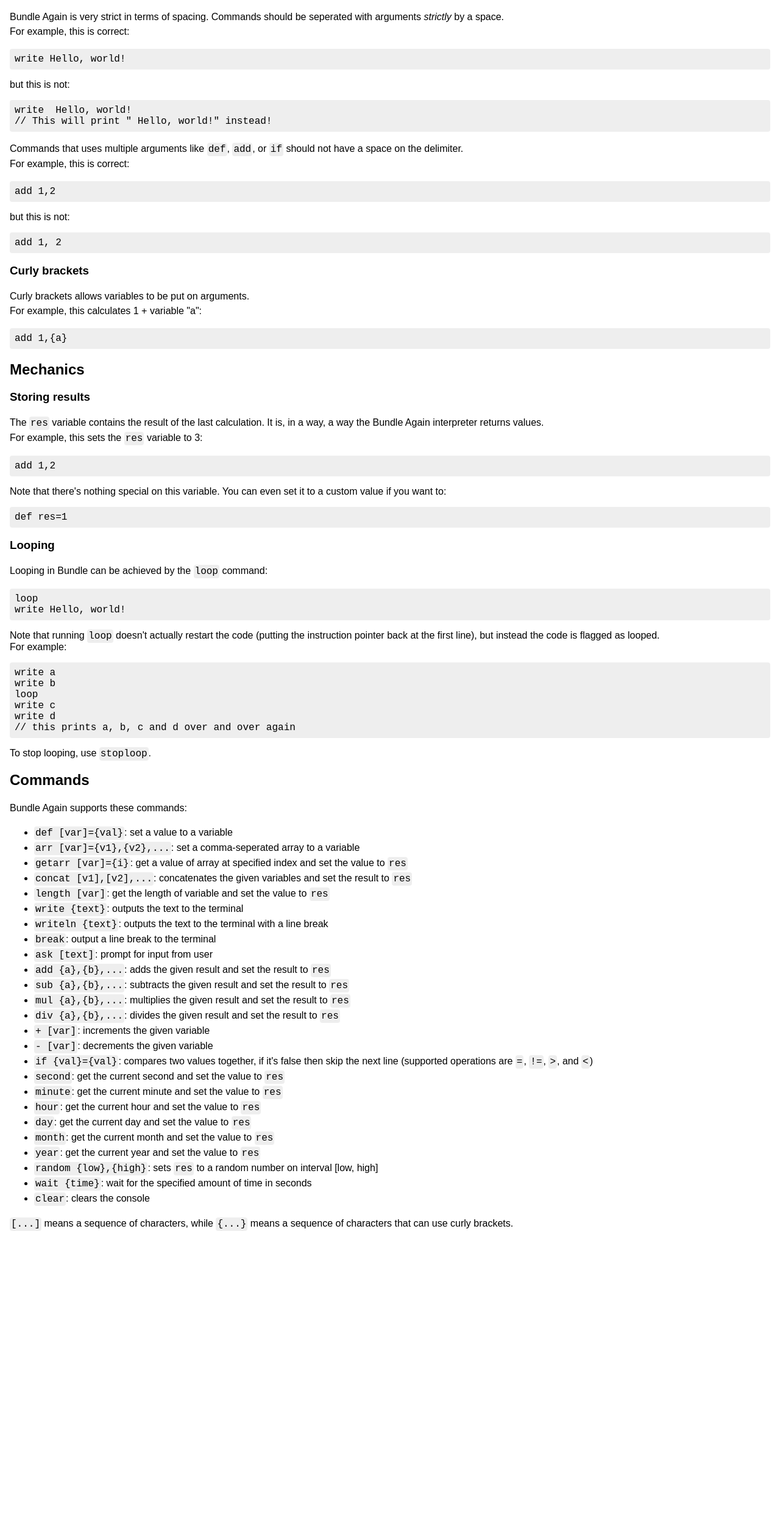
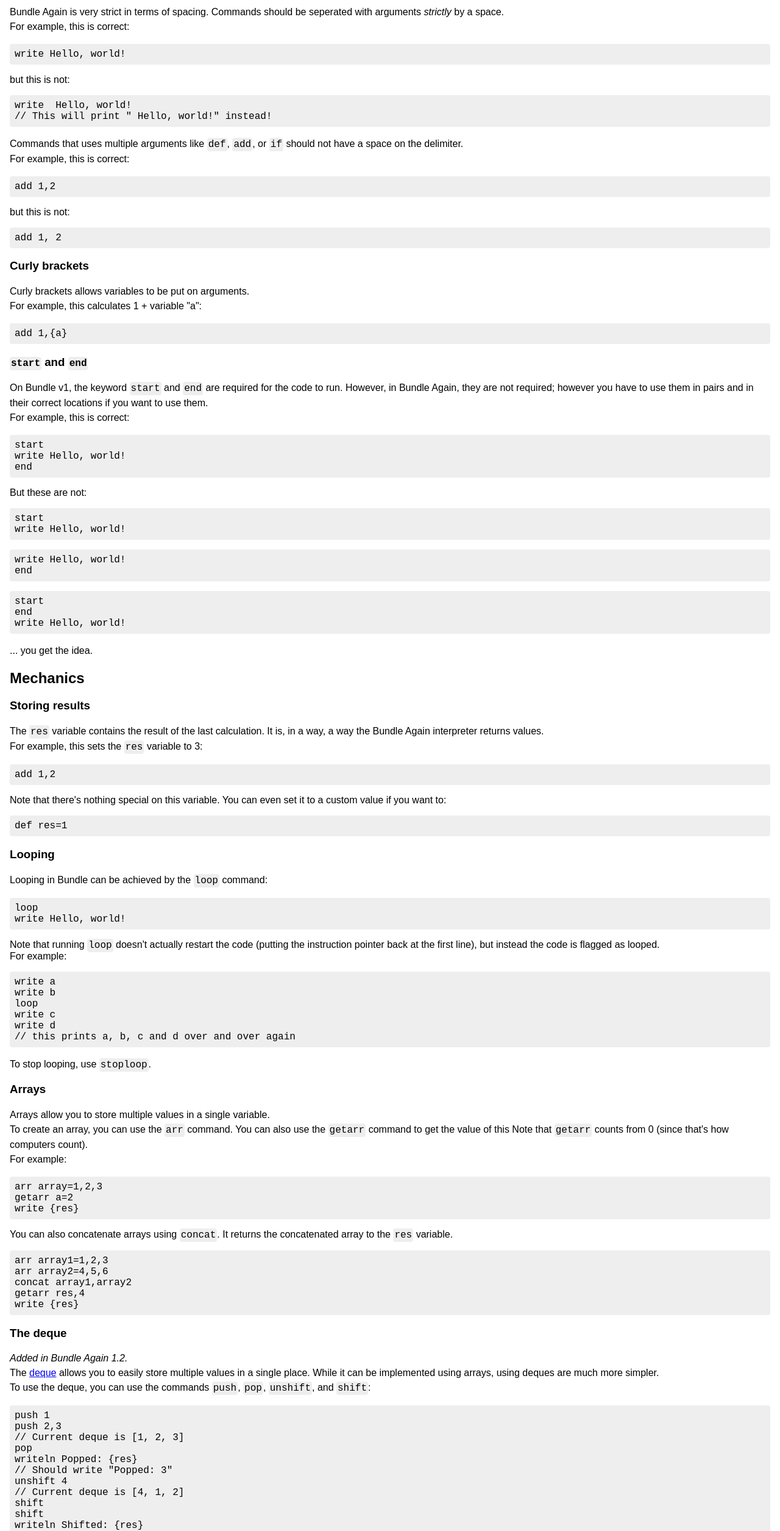
Before and after one commit to Gilbert189/Bundle-Again, a plain HTML site: page docs.html in a window 1280 px wide. Shown: the part 290-2800 px from the top of the page at 61% size. Before the commit the page ends 2309 px from the top, so only its background shows below. Drawn offline with Linux system fonts and the light colour scheme.

Commit message:
update to 1.2
- Pages now uses template.js to use a template
- Added a deque
- Added a favicon

```diff
--- /dev/null
+++ b/_template.html
@@ -0,0 +1,31 @@
+<!DOCTYPE html>
+<html lang="en">
+
+<head>
+    <meta charset="utf-8">
+    <meta name="viewport" content="width=device-width, initial-scale=1.0">
+    <link href="style.css" rel="stylesheet" type="text/css" />
+</head>
+
+<body>
+    <div id=navbar>
+        <a class=left href="index.html" aria-label="Return to Index">
+            <img class=logo src="android-chrome-192x192.png" alt="Bundle Again" width=32 height=32>
+        </a>
+        <a class=right href="workspace.html">Workspace</a>
+        <a class=right href="docs.html">Docs</a>
+        <a class=right href="https://replit.com/@Gilbert189/Bundle-Again">Repl</a>
+    </div>
+    <div id=content>
+        <placeholder class=content></placeholder>
+    </div>
+    <!--
+    This script places a badge on your repl's full-browser view back to your repl's cover
+    page. Try various colors for the theme: dark, light, red, orange, yellow, lime, green,
+    teal, blue, blurple, magenta, pink!
+    cool script but I pass, navbar pending
+    <script src="https://replit.com/public/js/replit-badge.js" theme="blue" defer></script>
+    -->
+</body>
+
+</html>
--- a/docs.html
+++ b/docs.html
@@ -1,20 +1,10 @@
-<html>
+<!DOCTYPE html>
+<body>
+    <use template="_template.html"></use>
 
-<head>
-    <meta charset="utf-8">
-    <meta name="viewport" content="width=device-width">
     <title>Documentation</title>
-    <link href="style.css" rel="stylesheet" type="text/css" />
-</head>
 
-<body>
-    <div id=navbar>
-        <a class=left href="index.html">Bundle Again</a>
-        <a class=right href="workspace.html">Workspace</a>
-        <a class=right href="docs.html">Docs</a>
-        <a class=right href="https://replit.com/@Gilbert189/Bundle-Again">Repl</a>
-    </div>
-    <div id=content>
+    <fill id=content>
         <h1>Bundle Again documentation</h1>
         <p>
             Here's the documentation of Bundle Again.
@@ -49,6 +39,29 @@
             For example, this calculates 1 + variable "a":
             <pre>add 1,{a}</pre>
         </p>
+        <h3 id=startend><code>start</code> and <code>end</code></h2>
+        <p>
+            On Bundle v1, the keyword <code>start</code> and <code>end</code> are required for the code to run.
+            However, in Bundle Again, they are not required; however you have to use them in pairs and in their correct locations if you want to use them.
+            <br>
+            For example, this is correct:
+            <pre>start
+write Hello, world!
+end
+</pre>
+            But these are not:
+            <pre>start
+write Hello, world!
+</pre>
+            <pre>write Hello, world!
+end
+</pre>
+            <pre>start
+end
+write Hello, world!
+</pre>
+            ... you get the idea.
+        </p>
 
         <h2 id=mechanics>Mechanics</h2>
         <h3 id=result>Storing results</h2>
@@ -76,88 +89,142 @@ write d
 // this prints a, b, c and d over and over again</pre>
             To stop looping, use <code>stoploop</code>.
         </p>
+        <h3 id=array>Arrays</h2>
+        <p>
+            Arrays allow you to store multiple values in a single variable.
+            <br>
+            To create an array, you can use the <code>arr</code> command.
+            You can also use the <code>getarr</code> command to get the value of this
+            Note that <code>getarr</code> counts from 0 (since that's how computers count).
+            <br>
+            For example:
+            <pre>arr array=1,2,3
+getarr a=2
+write {res}</pre>
+            You can also concatenate arrays using <code>concat</code>. It returns the concatenated array to the <code>res</code> variable.
+            <pre>arr array1=1,2,3
+arr array2=4,5,6
+concat array1,array2
+getarr res,4
+write {res}</pre>
+        </p>
+        <h3 id=deque>The deque</h2>
+        <p>
+            <i>Added in Bundle Again 1.2.</i><br>
+            The <a href="https://en.wikipedia.org/wiki/Double-ended_queue">deque</a> allows you to easily store multiple values in a single place.
+            While it can be implemented using arrays, using deques are much more simpler.
+            <br>
+            To use the deque, you can use the commands <code>push</code>, <code>pop</code>, <code>unshift</code>, and <code>shift</code>:
+            <pre>push 1
+push 2,3
+// Current deque is [1, 2, 3]
+pop
+writeln Popped: {res}
+// Should write "Popped: 3"
+unshift 4
+// Current deque is [4, 1, 2]
+shift
+shift
+writeln Shifted: {res}
+// Should write "Shifted: 1"</pre>
+        </p>
 
         <h2 id=commands>Commands</h2>
         <p>Bundle Again supports these commands:</p>
         <ul>
-            <li class=nobr>
+            <li>
                 <p><code>def [var]={val}</code>: set a value to a variable</p>
             </li>
-            <li class=nobr>
+            <li>
+                <p><code>copy [orig],[copy]</code>: copy value of variable <code>[orig]</code> to <code>[copy]</code></p>
+            </li>
+            <li>
                 <p><code>arr [var]={v1},{v2},...</code>: set a comma-seperated array to a variable</p>
             </li>
-            <li class=nobr>
-                <p><code>getarr [var]={i}</code>: get a value of array at specified index and set the value to <code>res</code></p>
+            <li>
+                <p><code>getarr [var],{i}</code>: get a value of array at specified index and set the value to <code>res</code></p>
             </li>
-            <li class=nobr>
+            <li>
                 <p><code>concat [v1],[v2],...</code>: concatenates the given variables and set the result to <code>res</code></p>
             </li>
-            <li class=nobr>
+            <li>
                 <p><code>length [var]</code>: get the length of variable and set the value to <code>res</code></p>
             </li>
-            <li class=nobr>
+            <li>
                 <p><code>write {text}</code>: outputs the text to the terminal</p>
             </li>
-            <li class=nobr>
+            <li>
                 <p><code>writeln {text}</code>: outputs the text to the terminal with a line break</p>
             </li>
-            <li class=nobr>
+            <li>
                 <p><code>break</code>: output a line break to the terminal</p>
             </li>
-            <li class=nobr>
+            <li>
                 <p><code>ask [text]</code>: prompt for input from user</p>
             </li>
-            <li class=nobr>
-                <p><code>add {a},{b},...</code>: adds the given result and set the result to <code>res</code></p>
+            <li>
+                <p><code>add {a},{b},...</code>: adds the given values and set the result to <code>res</code></p>
             </li>
-            <li class=nobr>
-                <p><code>sub {a},{b},...</code>: subtracts the given result and set the result to <code>res</code></p>
+            <li>
+                <p><code>sub {a},{b},...</code>: subtracts the given values and set the result to <code>res</code></p>
             </li>
-            <li class=nobr>
-                <p><code>mul {a},{b},...</code>: multiplies the given result and set the result to <code>res</code></p>
+            <li>
+                <p><code>mul {a},{b},...</code>: multiplies the given values and set the result to <code>res</code></p>
             </li>
-            <li class=nobr>
-                <p><code>div {a},{b},...</code>: divides the given result and set the result to <code>res</code></p>
+            <li>
+                <p><code>div {a},{b},...</code>: divides the given values and set the result to <code>res</code></p>
             </li>
-            <li class=nobr>
+            <li>
                 <p><code>+ [var]</code>: increments the given variable</p>
             </li>
-            <li class=nobr>
+            <li>
                 <p><code>- [var]</code>: decrements the given variable</p>
             </li>
-            <li class=nobr>
+            <li>
                 <p><code>if {val}={val}</code>: compares two values together, if it's false then skip the next line (supported operations are <code>=</code>, <code>!=</code>, <code>&gt;</code>, and <code>&lt;</code>)</p>
             </li>
-            <li class=nobr>
+            <li>
                 <p><code>second</code>: get the current second and set the value to <code>res</code></p>
             </li>
-            <li class=nobr>
+            <li>
                 <p><code>minute</code>: get the current minute and set the value to <code>res</code></p>
             </li>
-            <li class=nobr>
+            <li>
                 <p><code>hour</code>: get the current hour and set the value to <code>res</code></p>
             </li>
-            <li class=nobr>
+            <li>
                 <p><code>day</code>: get the current day and set the value to <code>res</code></p>
             </li>
-            <li class=nobr>
+            <li>
                 <p><code>month</code>: get the current month and set the value to <code>res</code></p>
             </li>
-            <li class=nobr>
+            <li>
                 <p><code>year</code>: get the current year and set the value to <code>res</code></p>
             </li>
-            <li class=nobr>
+            <li>
                 <p><code>random {low},{high}</code>: sets <code>res</code> to a random number on interval [low, high]</p>
             </li>
-            <li class=nobr>
+            <li>
                 <p><code>wait {time}</code>: wait for the specified amount of time in seconds</p>
             </li>
-            <li class=nobr>
+            <li>
                 <p><code>clear</code>: clears the console</p>
+            </li>
+            <li>
+                <p><code>push {a},{b},...</code>: push the given values to the deque</p>
+            </li>
+            <li>
+                <p><code>pop</code>: pop the value at deque and set the value to <code>res</code></p>
+            </li>
+            <li>
+                <p><code>unshift {a},{b},...</code>: enqueue the given values to the deque</p>
+            </li>
+            <li>
+                <p><code>shift</code>: dequeue the value at deque and set the value to <code>res</code></p>
             </li>
         </ul>
         <p><code>[...]</code> means a sequence of characters, while <code>{...}</code> means a sequence of characters that can use curly brackets.</p>
-    </div>
+    </fill>
+
+    <script onload="FillerUp.load(this)" src="template.js"></script>
 </body>
-
-</html>
--- a/script.js
+++ b/script.js
@@ -1,3 +1,5 @@
+document.addEventListener("build", function(e) {
+    console.log("ok")
     const editor = document.getElementById("editor");
     const output = document.getElementById("output");
     const runButton = document.getElementById("run-button");
@@ -35,8 +37,10 @@ interpreter.clear = function() {
         output.innerHTML = "";
     }
 
+
     /* Add events */
     runButton.addEventListener("click", () => {interpreter.exec(editor.value);});
     clearButton.addEventListener("click", () => {interpreter.clear();});
     stopButton.addEventListener("click", () => {interpreter.stop = true; interpreter.loop = false;});
     resetButton.addEventListener("click", () => {if(confirm("Are you sure you want to reset Bundle?"))init()});
+});
--- a/style.css
+++ b/style.css
@@ -31,6 +31,9 @@ html, body {
 
 #content p {
     line-height: 1.5em;
+}
+
+#content p, #content, ul {
     word-break: break-word;
 }
 
@@ -39,8 +42,8 @@ html, body {
 }
 
 #navbar {
-    width: calc(100vw - 2em);
-    padding: 1em;
+    width: calc(100vw - 1em);
+    padding: 0.5em;
     background-color: var(--color);
     border-bottom: 5px solid #0088d6;
     font-size: 16px;
@@ -65,9 +68,16 @@ html, body {
     text-decoration: none;
 }
 
+.logo {
+    height: 1em;
+    display: table-cell;
+    object-fit: contain;
+    vertical-align: middle;
+}
+
 #content {
     margin: 1em;
-    margin-top: calc(1em + 3.5em);
+    margin-top: calc(1em + 3em);
     width: calc(100% - 2em);
     height: calc(100% - 6em);
     max-width: calc(100% - 2em);
@@ -84,7 +94,7 @@ html, body {
 }
 
 #output, #editor {
-    border-radius: 0.5em;
+    border-radius: 0.5em !important;
     min-height: 12em;
     overflow-y: scroll;
     padding: 0.5em;
@@ -112,6 +122,7 @@ html, body {
     color: white;
     margin: 0;
     font-size: initial !important;
+    overflow-x: clip;
 }
 
 #editor {
@@ -142,6 +153,7 @@ html, body {
 
 #buttons {
     overflow-x: scroll;
+    white-space: nowrap;
 }
 
 button, .button {
@@ -155,15 +167,19 @@ button, .button {
     color: black
 }
 
+/* */
+
 button:active, .button:active {
     animation: 0.2s ease-out alternate push;
 }
 
 @keyframes push {
     0%{
-        margin-top: 0em;
+        filter: none;
     }
     100%{
-        margin-top: 0.25em;
+        filter: brightness(0.2);
     }
 }
+
+/* */
--- /dev/null
+++ b/template.js
@@ -0,0 +1,58 @@
+// A simple utility to interpolate templates.
+// ... while also butchering every single HTML writing styles.
+const buildEvent = new Event("build");
+
+const FillerUp = {
+    load(elmt) {
+        try {
+            console.log("Interpolating document...");
+            FillerUp.fill(document.body)
+                .then(_ => {document.dispatchEvent(buildEvent)});
+        } catch (e) {
+            document.body.innerText = `An error occured while interpolating: {e}`;
+            throw e;
+        }
+    },
+
+    async fill(body, fname=undefined) {
+        // Copy the template node
+        body = document.importNode(body, true);
+        // Clear this document
+        document.open();
+
+        // Iterate over the body
+        for (let elm of [...body.childNodes]) {
+            switch (elm.tagName) {
+                case "USE": // Use a custom template
+                    if (fname == elm.getAttribute("template")) {
+                        throw InternalError("potential recursion detected");
+                    }
+
+                    let received = "";
+                    let append = elm.getAttribute("append") ?? false;
+                    received = await fetch(elm.getAttribute("template"), {  // get this template
+                        cache: "force-cache"
+                    }).then(x => x.text());
+                    received = new DOMParser().parseFromString(received, "text/html");
+
+                    if (append) {
+                        document.body.appendChild(received.body);
+                    } else {
+                        document.querySelector("html").innerHTML = received.querySelector("html").innerHTML;
+                    }
+                break;
+                case "FILL": // Fill a placeholder
+                    for (let e of document.querySelector("html").getElementsByClassName(elm.id)) {
+                        if (e.tagName == "PLACEHOLDER") e.replaceWith(...elm.childNodes);
+                    }
+                case "SCRIPT":
+                break;
+                default:
+                    document.body.appendChild(elm);
+                break;
+            }
+        }
+    }
+};
+
+document.addEventListener("build", () => console.log("build event called"));
```
Also changed, not shown: index.html (+6 -25 lines), interpreter.js (+37 -2 lines), template-test.html (added, +12 -0 lines), workspace.html (+7 -18 lines), android-chrome-192x192.png (added), favicon.ico (added). Lines whose indentation alone changed are shown as unchanged.
